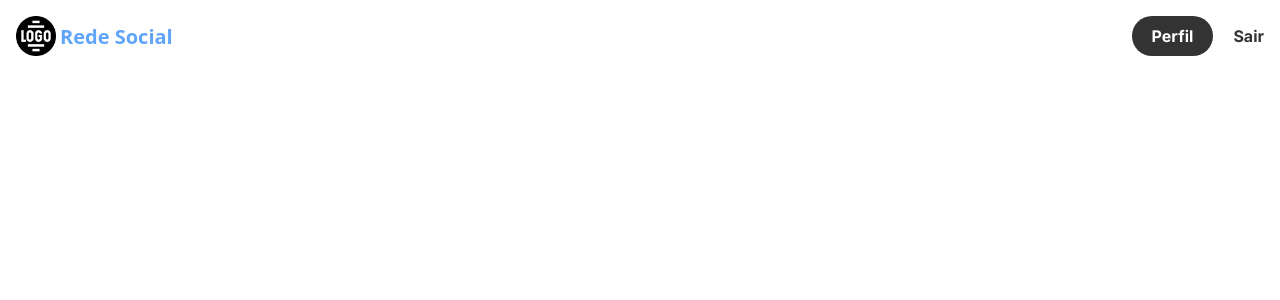
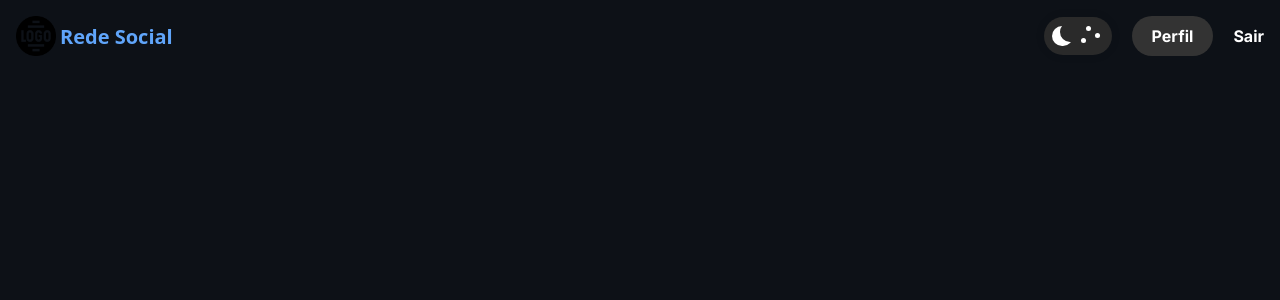
Before and after one commit to souzalb/redesocial, a Flask app: page /feed in a window 1280 px wide. Shown: the top 300 px of the page. Run offline with Flask 3, Linux system fonts and the light colour scheme; the visitor is signed in with stand-in values (Sample User, id 1); data that the repository does not hold is empty.

Commit message:
feat: add light-theme and dark-theme

```diff
--- a/rede/routes.py
+++ b/rede/routes.py
@@ -1,4 +1,4 @@
-from flask import render_template, url_for, redirect
+from flask import render_template, url_for, redirect, session
 from rede import app, database, bcrypt
 from rede.models import User, Photo
 from flask_login import login_required, login_user, logout_user, current_user
--- a/rede/static/css/style.css
+++ b/rede/static/css/style.css
@@ -4,9 +4,19 @@
 }
 
 body {
+  background: var(--background-color);
   font-family: 'Inter', serif;
-  color: #333;
-  /*background: #0D1117;*/
+  color: var(--text-color);
+}
+
+.light-theme {
+  --background-color: #ffffff;
+  --text-color: #2b2b2b;
+}
+
+.dark-theme {
+  --background-color: #0d1117;
+  --text-color: #fff;
 }
 
 nav {
@@ -65,7 +75,7 @@ img {
 .link-nav {
   font-size: 16px;
   font-weight: 600;
-  color: #333;
+  color: var(--text-color);
   text-decoration: none;
 }
 
@@ -271,3 +281,99 @@ img {
   font-weight: bold;
   font-size: 15px;
 }
+
+/* Theme Switch */
+/* The switch - the box around the slider */
+.switch {
+  font-size: 17px;
+  position: relative;
+  display: inline-block;
+  width: 4em;
+  height: 2.2em;
+  border-radius: 30px;
+  box-shadow: 0 0 10px rgba(0, 0, 0, 0.1);
+}
+
+/* Hide default HTML checkbox */
+.switch input {
+  opacity: 0;
+  width: 0;
+  height: 0;
+}
+
+/* The slider */
+.slider {
+  position: absolute;
+  cursor: pointer;
+  top: 0;
+  left: 0;
+  right: 0;
+  bottom: 0;
+  background-color: #2a2a2a;
+  transition: 0.4s;
+  border-radius: 30px;
+  overflow: hidden;
+}
+
+.slider:before {
+  position: absolute;
+  content: "";
+  height: 1.2em;
+  width: 1.2em;
+  border-radius: 20px;
+  left: 0.5em;
+  bottom: 0.5em;
+  transition: 0.4s;
+  transition-timing-function: cubic-bezier(0.81, -0.04, 0.38, 1.5);
+  box-shadow: inset 8px -4px 0px 0px #fff;
+}
+
+.switch input:checked + .slider {
+  background-color: #00a6ff;
+}
+
+.switch input:checked + .slider:before {
+  transform: translateX(1.8em);
+  box-shadow: inset 15px -4px 0px 15px #ffcf48;
+}
+
+.star {
+  background-color: #fff;
+  border-radius: 50%;
+  position: absolute;
+  width: 5px;
+  transition: all 0.4s;
+  height: 5px;
+}
+
+.star_1 {
+  left: 2.5em;
+  top: 0.5em;
+}
+
+.star_2 {
+  left: 2.2em;
+  top: 1.2em;
+}
+
+.star_3 {
+  left: 3em;
+  top: 0.9em;
+}
+
+.switch input:checked ~ .slider .star {
+  opacity: 0;
+}
+
+.cloud {
+  width: 3.5em;
+  position: absolute;
+  bottom: -1.4em;
+  left: -1.1em;
+  opacity: 0;
+  transition: all 0.4s;
+}
+
+.switch input:checked ~ .slider .cloud {
+  opacity: 1;
+}
--- a/rede/templates/homepage.html
+++ b/rede/templates/homepage.html
@@ -15,7 +15,7 @@
   </head>
 
   {% block body %}
-  <body class="overflow-hidden">
+  <body class="overflow-hidden {{ 'dark-theme' if currentTheme == 'dark' else 'light-theme' }}">
 
   <img src="{{ url_for('static', filename='site_photos/fundo.jpg') }}" class="bg-imagem-pinterest" alt="Background Image" />
 
--- a/rede/templates/navbar.html
+++ b/rede/templates/navbar.html
@@ -4,7 +4,46 @@
      </a>
 
      <div class="restante-nav">
+         <label class="switch">
+              <input  id="theme-switch" type="checkbox" />
+              <span class="slider">
+                <div class="star star_1"></div>
+                <div class="star star_2"></div>
+                <div class="star star_3"></div>
+                <svg viewBox="0 0 16 16" class="cloud_1 cloud">
+                  <path
+                    transform="matrix(.77976 0 0 .78395-299.99-418.63)"
+                    fill="#fff"
+                    d="m391.84 540.91c-.421-.329-.949-.524-1.523-.524-1.351 0-2.451 1.084-2.485 2.435-1.395.526-2.388 1.88-2.388 3.466 0 1.874 1.385 3.423 3.182 3.667v.034h12.73v-.006c1.775-.104 3.182-1.584 3.182-3.395 0-1.747-1.309-3.186-2.994-3.379.007-.106.011-.214.011-.322 0-2.707-2.271-4.901-5.072-4.901-2.073 0-3.856 1.202-4.643 2.925"
+                  ></path>
+                </svg>
+              </span>
+         </label>
          <p class="botao-perfil"><a href="{{ url_for('perfil', user_id=current_user.id) }}" class="link-nav">Perfil</a></p>
          <a href="{{ url_for('logout') }}" class="link-nav">Sair</a>
      </div>
  </nav>
+
+ <script>
+  const checkboxTheme = document.getElementById("theme-switch");
+  const body = document.body;
+
+  // Aplicar tema salvo
+  const savedTheme = localStorage.getItem("theme");
+  if (savedTheme) {
+    body.classList.add(savedTheme);
+    checkboxTheme.checked = savedTheme === "light-theme";
+  } else {
+    body.classList.add("dark-theme");
+    checkboxTheme.checked = false;
+  }
+
+  // Alternar tema ao clicar no switch
+  checkboxTheme.addEventListener("change", () => {
+    body.classList.toggle("dark-theme");
+    body.classList.toggle("light-theme");
+
+    const currentTheme = body.classList.contains("dark-theme") ? "dark-theme" : "light-theme";
+    localStorage.setItem("theme", currentTheme);
+  });
+</script>
```
